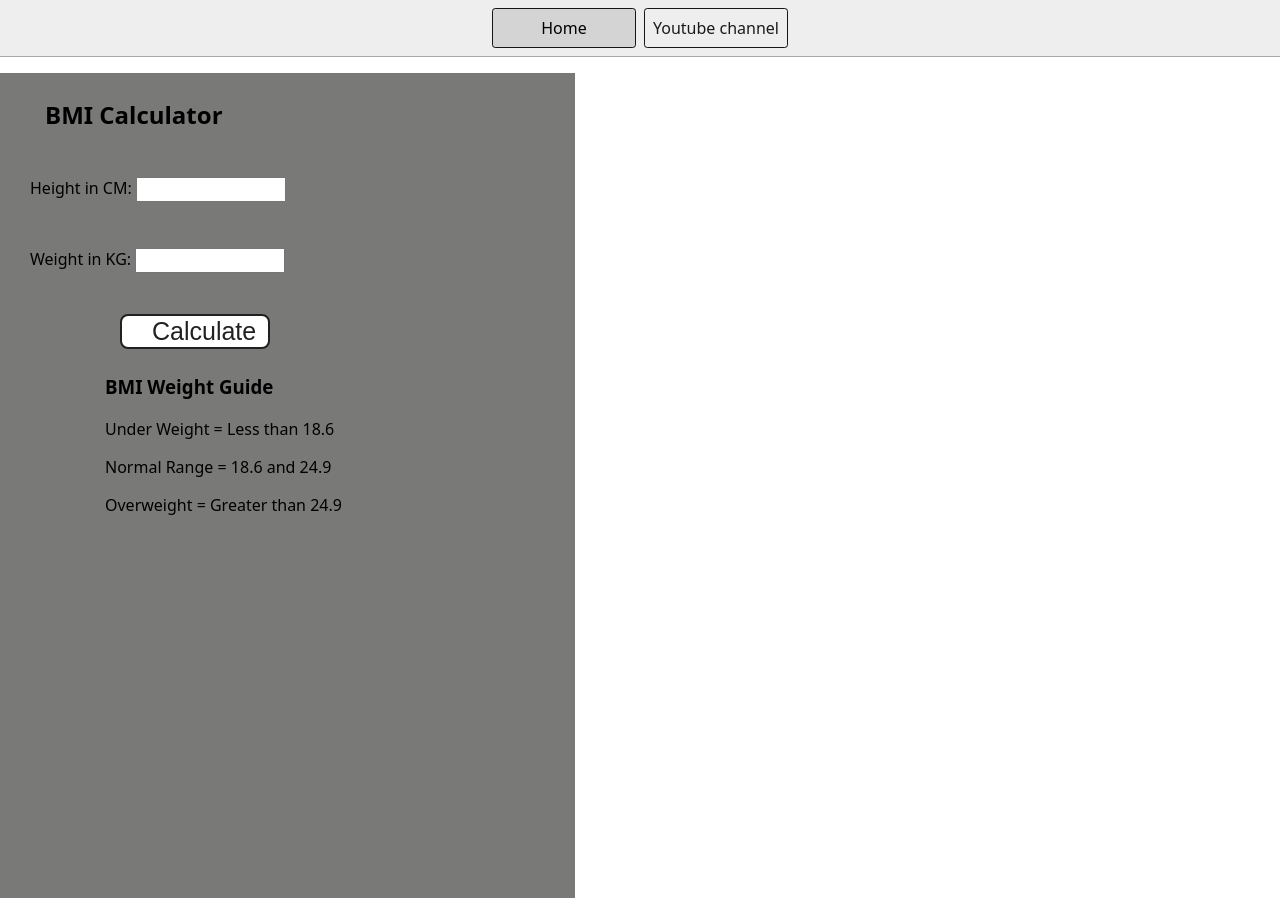
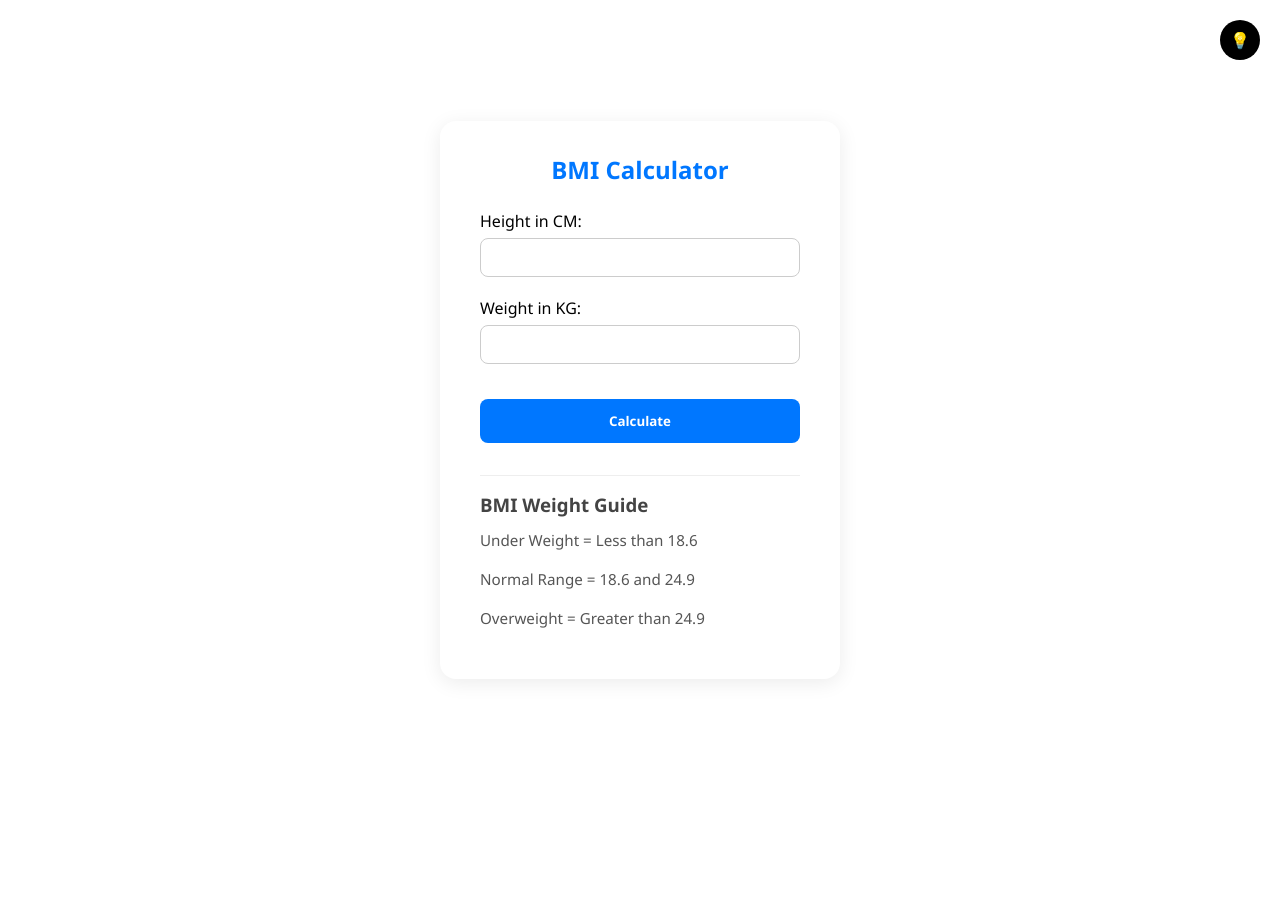
Before and after one commit to imArslanJavaScriptor/LearnJSBasicToMastery, a plain HTML site: page 07_projects/2-BMICalculator/index.html in a window 1280 px wide. After the commit the page ends 800 px from the top, so only its background shows below. Drawn offline with Linux system fonts and the light colour scheme.

Commit message:
Project Update
2 Projects Color Changer and BMI calculator are completed.

```diff
--- a/07_projects/2-BMICalculator/chaiaurcode.js
+++ b/07_projects/2-BMICalculator/chaiaurcode.js
@@ -0,0 +1,56 @@
+document.querySelector("form").addEventListener("submit", function(e) {
+    e.preventDefault();
+
+    let userHeight = Number(document.getElementById("height").value);
+    let userWeight = Number(document.getElementById("weight").value);
+    let resultBox = document.getElementById("results")
+
+    // console.log(userHeight);
+    // console.log(userWeight);
+
+    function calculateBMI(height, weight) {
+        let heightInMeters = (height/100) ** 2
+        let BMIFormula = weight / heightInMeters
+        let textData = document.createElement("p")
+
+        let resultText = "";
+
+        if (BMIFormula <= 18.6) {
+            resultText = `Your BMI is ${BMIFormula.toFixed(2)} = Under Weight`;
+        } else if (BMIFormula > 18.6 && BMIFormula < 24.9) {
+            resultText = `Your BMI is ${BMIFormula.toFixed(2)} = Normal Weight`;
+        } else {
+            resultText = `Your BMI is ${BMIFormula.toFixed(2)} = Over Weight`;
+        }
+
+        textData.innerHTML = resultText
+        resultBox.innerHTML = ""
+        resultBox.appendChild(textData)
+
+
+    }
+    calculateBMI(userHeight, userWeight)
+
+});
+
+
+// Dark Mode Toggle
+const themeToggler = document.getElementById("theme-toggle");
+
+let isDarkMode = false
+
+themeToggler.addEventListener("click", function() {
+    isDarkMode = !isDarkMode
+
+    if (isDarkMode) {
+        document.body.style.backgroundColor = "#121212";
+        themeToggler.innerHTML = "💡";
+        themeToggler.style.backgroundColor = "white";
+        themeToggler.style.color = "black";
+    } else {
+        document.body.style.backgroundColor = "white";
+        themeToggler.innerHTML = "☀️";
+        themeToggler.style.backgroundColor = "black";
+        themeToggler.style.color = "white";
+    }
+})
--- a/07_projects/2-BMICalculator/index.html
+++ b/07_projects/2-BMICalculator/index.html
@@ -9,13 +9,8 @@
     <title>BMI Calculator</title>
   </head>
   <body>
-    <nav>
-      <a href="/" aria-current="page">Home</a>
-      <a target="_blank" href="https://www.youtube.com/@chaiaurcode"
-        >Youtube channel</a
-      >
-    </nav>
     <div class="container">
+      <div id="theme-toggle">💡</div>
       <h1>BMI Calculator</h1>
       <form>
         <p><label>Height in CM: </label><input type="text" id="height" /></p>
--- a/07_projects/2-BMICalculator/style.css
+++ b/07_projects/2-BMICalculator/style.css
@@ -1,46 +1,110 @@
+/* style.css */
+
+* {
+  margin: 0;
+  padding: 0;
+  box-sizing: border-box;
+  font-family: 'Segoe UI', Tahoma, Geneva, Verdana, sans-serif;
+}
+
+body {
+  background: #f4f6f8;
+  color: #333;
+  display: flex;
+  justify-content: center;
+  align-items: center;
+  min-height: 100vh;
+}
+
 .container {
-  width: 575px;
-  height: 825px;
+  background-color: #fff;
+  padding: 2rem 2.5rem;
+  border-radius: 16px;
+  box-shadow: 0 4px 20px rgba(0, 0, 0, 0.08);
+  width: 100%;
+  max-width: 400px;
+}
 
-  background-color: #797978;
-  padding-left: 30px;
+h1 {
+  font-size: 1.8rem;
+  margin-bottom: 1.5rem;
+  text-align: center;
+  color: #0077ff;
 }
-#height,
-#weight {
-  width: 150px;
-  height: 25px;
-  margin-top: 30px;
+
+form p {
+  margin-bottom: 1.2rem;
+}
+
+label {
+  display: block;
+  margin-bottom: 0.4rem;
+  font-weight: 500;
+}
+
+input[type="text"] {
+  width: 100%;
+  padding: 0.6rem;
+  border: 1px solid #ccc;
+  border-radius: 8px;
+  outline: none;
+  transition: border-color 0.3s ease;
+}
+
+input[type="text"]:focus {
+  border-color: #0077ff;
+}
+
+button {
+  width: 100%;
+  padding: 0.8rem;
+  margin-top: 1rem;
+  background-color: #0077ff;
+  color: white;
+  font-weight: bold;
+  border: none;
+  border-radius: 8px;
+  cursor: pointer;
+  transition: background-color 0.3s ease;
+}
+
+button:hover {
+  background-color: #005ecb;
+}
+
+#results {
+  margin-top: 1.2rem;
+  font-weight: 600;
+  text-align: center;
+  color: #333;
 }
 
 #weight-guide {
-  margin-left: 75px;
-  margin-top: 25px;
+  margin-top: 2rem;
+  padding-top: 1rem;
+  border-top: 1px solid #eee;
 }
 
-#results {
-  font-size: 35px;
-  margin-left: 90px;
-  margin-top: 20px;
-  color: rgb(241, 241, 241);
+#weight-guide h3 {
+  margin-bottom: 0.8rem;
+  color: #444;
 }
 
-button {
-  width: 150px;
-  height: 35px;
-  margin-left: 90px;
-  margin-top: 25px;
-  background-color: #fff;
-  padding: 1px 30px;
-  border-radius: 8px;
-  color: #212121;
-  text-decoration: none;
-  border: 2px solid #212121;
-
-  font-size: 25px;
+#weight-guide p {
+  font-size: 0.95rem;
+  color: #555;
 }
 
-h1 {
-  padding-left: 15px;
-  padding-top: 25px;
-
+#theme-toggle {
+  height: 40px;
+  width: 40px;
+  border-radius: 50%;
+  display: flex;
+  align-items: center;
+  justify-content: center;
+  background-color: black;
+  position: absolute;
+  top: 20px;
+  right: 20px;
+  cursor: pointer;
 }
--- a/10_OOPS/11_properties_get_set.js
+++ b/10_OOPS/11_properties_get_set.js
@@ -24,3 +24,8 @@ function User(email, password){
 const chai = new User("chai@chai.com", "chai")
 
 console.log(chai.email);
+
+// Master English Communication in 45 Days:
+// https://www.youtube.com/watch?v=riv8aZrlvmM
+// Master English Communication in 21 Days:
+// https://www.youtube.com/watch?v=tj2SyoBExZc
```
Also changed, not shown: 07_projects/1-colorChanger/chaiaurcode.js (+7 -0 lines), 07_projects/1-colorChanger/index.html (+0 -12 lines).
